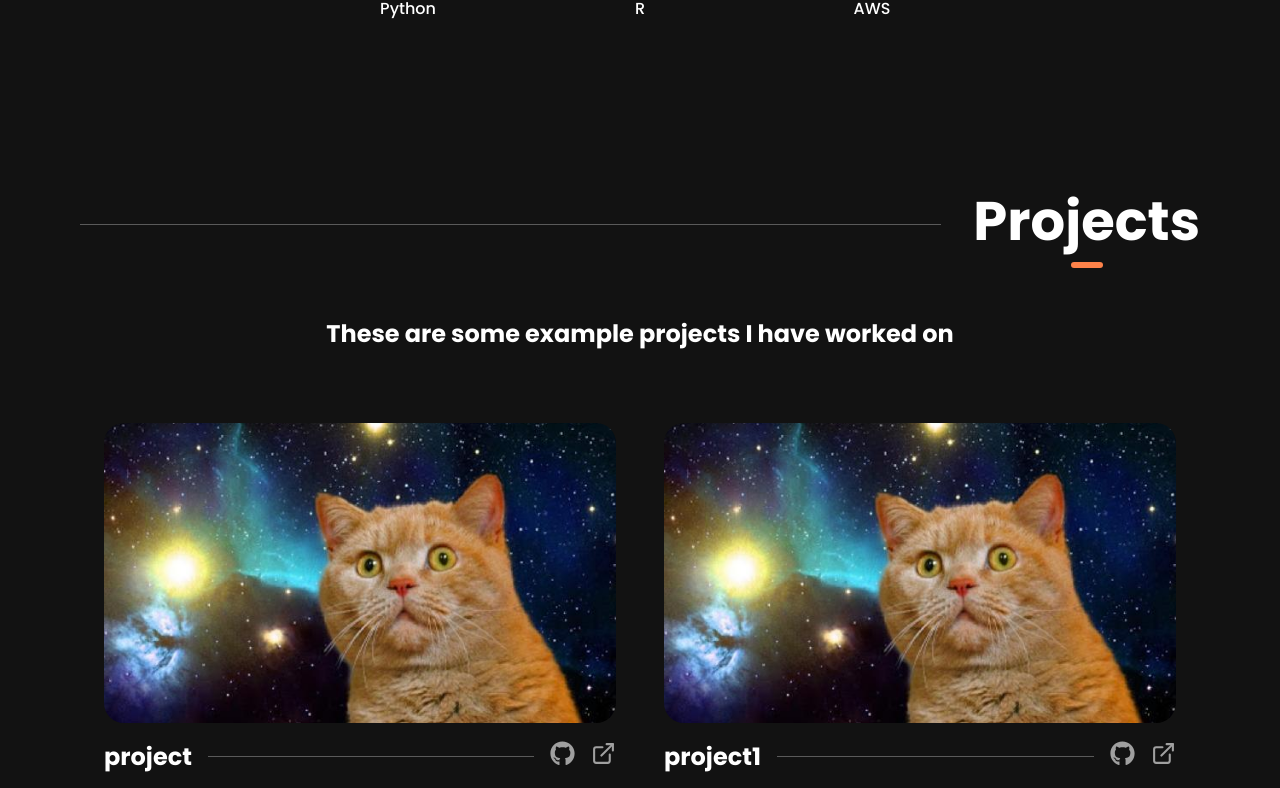
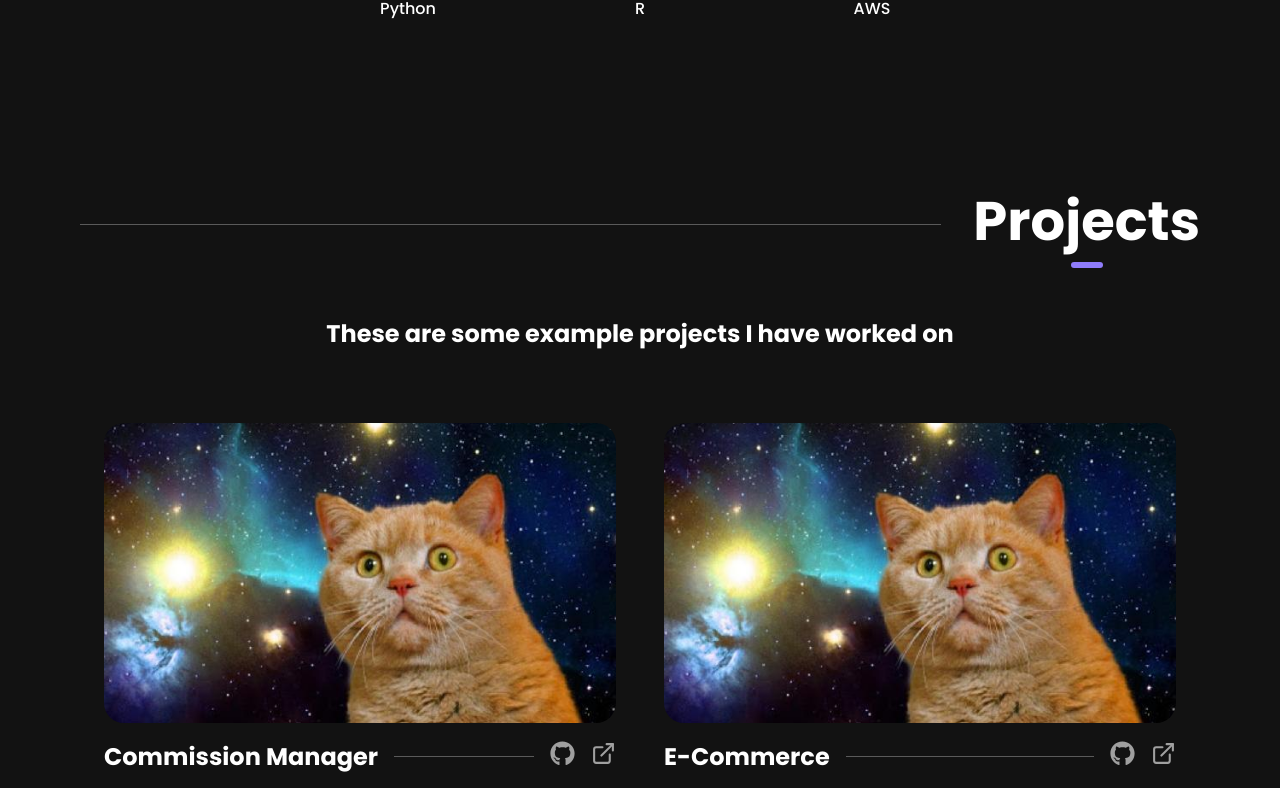
Before and after one commit to andersonzw/portfolio-site, a React (Create React App) app: page / in a window 1280 px wide. Shown: the part 1999-2787 px from the top of the page. Built offline with nearby package versions, Linux system fonts and the light colour scheme; the HTML template or start-up script is replaced by a standard one.

Commit message:
updated .gitignore to remove personal id

```diff
--- a/src/components/hero/Hero.jsx
+++ b/src/components/hero/Hero.jsx
@@ -7,7 +7,7 @@ const Hero = () => {
         <img className="hero-image" src="/assets/placeholder-pp.jpg" alt="" />
       </div>
       <div className=" flexColCenter hero-description">
-        <h1 className="section-title">Anderson Yang</h1>
+        <h1 className="section-title">Melon Milk</h1>
 
         <p className="coloured primary-text">
           Statistician/Data Analyst with a hobby in React frontend development
--- a/src/components/projects/Projects.jsx
+++ b/src/components/projects/Projects.jsx
@@ -25,7 +25,7 @@ const Projects = () => {
         </Reveal>
         <div className="project-list-container">
           {projectList.map((project, i) => (
-            <ScrollReveal key={i}>
+            <ScrollReveal key={i} width= {'100%'}>
               <ProjectCard project={project} />
             </ScrollReveal>
           ))}
--- a/src/components/projects/project-card/ProjectCard.scss
+++ b/src/components/projects/project-card/ProjectCard.scss
@@ -1,69 +1,4 @@
 @use "../../../utils/theme.module";
-
-// .project-card {
-//   width: 500px;
-//   position: relative;
-//   display: flex;
-//   animation: 1s ease 0s 1 normal none running fadeInUp;
-//   transition: opacity 150ms ease-in-out 0s, transform 150ms ease-in-out 0s;
-
-//   .card-image {
-//     height: 100%;
-//     width: 100%;
-//     object-fit: cover;
-//   }
-//   .card-description {
-//     align-self: flex-end;
-//     opacity: 1;
-//     vertical-align: bottom;
-//     padding: 1rem 1.5rem;
-//     margin-top: auto;
-//     gap: 0.5rem;
-//     transform: translateY(0%);
-//     transition: opacity 150ms ease-in-out 0s, transform 150ms ease-in-out 0s;
-
-//     h2 {
-//       font-size: 2rem;
-//       text-transform: capitalize;
-//     }
-//     p {
-//       font-size: 1rem;
-//       line-height: 1.4;
-//     }
-//   }
-// }
-// .tools {
-//   width: 100%;
-//   display: flex;
-//   flex-direction: row;
-
-//   gap: 1rem;
-// }
-// .tool {
-//   background: white;
-//   color: black;
-//   padding: 3px 10px;
-//   border-radius: 10px;
-// }
-
-// .project-card::before {
-//   content: "";
-//   background: linear-gradient(to bottom, transparent 0%, black 100%);
-//   position: absolute;
-//   inset: 0;
-//   opacity: 0.8;
-//   border-radius: 15px;
-// }
-// .project-card:hover .card-description {
-//   opacity: 1;
-//   transform: translateY(-10%);
-//   transition: opacity 270ms ease-in-out 0s, transform 270ms ease-in-out 0s;
-// }
-
-// .project-card:hover {
-//   transform: scale(1.02);
-//   transition: opacity 270ms ease-in-out 0s, transform 270ms ease-in-out 0s;
-// }
 
 .header {
   display: flex;
@@ -80,6 +15,7 @@
 }
 
 .project-card {
+  width: 100%;
   .image-container {
     width: 100%;
     height: 300px;
@@ -90,8 +26,7 @@
       width: 100%;
       height: 100%;
       object-fit: cover;
-    border-radius: 20px;
-
+      border-radius: 20px;
     }
   }
   .header {
@@ -105,7 +40,6 @@
   width: 100%;
   gap: 1rem;
   margin-bottom: 0.7rem;
-  text-transform: capitalize;
   font-weight: 600;
 }
 
--- a/src/utils/_theme.module.scss
+++ b/src/utils/_theme.module.scss
@@ -1,10 +1,10 @@
 /** SCSS DARK THEME PRIMARY COLORS **/
-$primary-100: #f25a0f;
-$primary-200: #f86f30;
-$primary-300: #fd824a;
-$primary-400: #ff9563;
-$primary-500: #ffa77c;
-$primary-600: #ffb995;
+$primary-100: #7f54e4;
+$primary-200: #824ae2;
+$primary-300: #8f7cfa;
+$primary-400: #D1C4E9;
+$primary-500: #D1C4E9;
+$primary-600: #D1C4E9;
 
 /** SCSS DARK THEME SURFACE COLORS */
 $surface-100: #121212;
--- a/src/utils/project_list.json
+++ b/src/utils/project_list.json
@@ -1,36 +1,33 @@
 [
   {
-    "projectName": "project",
+    "projectName": "Commission Manager",
     "image": "/assets/placeholder-proj.jpeg",
-    "description": "Lorem ipsum dolor sit amet, consectetur adipiscing elit. Etiam ultricies interdum elit. ",
-    "tools": ["Javascript", "React", "Redux", "Verylongword"],
+    "description": "A dashboard tailored for artists, streamlining the management of commissions and requests. Utilizes Firebase for secure authentication, along with its database and storage solutions to efficiently organize collections and data.",
+    "tools": ["React", "Redux", "Firebase"],
     "link": "https://www.google.com/",
     "githubLink": "https://www.github.com/"
-
   },
   {
-    "projectName": "project1",
+    "projectName": "E-Commerce",
     "image": "/assets/placeholder-proj.jpeg",
-    "description": "Lorem ipsum dolor sit amet, consectetur adipiscing elit. Etiam ultricies interdum elit. Ut ve",
-    "tools": ["tool1", "tool2", "tool3", "tool4"],
+    "description": "A modern e-commerce platform for clothing, developed with React and Redux, featuring a fully integrated payment system via Stripe API for secure and seamless transactions.",
+    "tools": ["Typescript", "React", "Redux", "Firebase", "Swipe"],
     "link": "https://www.google.com/",
     "githubLink": "https://www.github.com/"
-
   },
   {
-    "projectName": "project2",
+    "projectName": "Milkbot",
     "image": "/assets/placeholder-proj.jpeg",
-    "description": "Lorem ipsum dolor sit amet, consectetur adipiscing elit. Etiam ultricies interdum elit. Ut vehicula odio vel nibh suscipit, ullamcorper sollicitudin sa.",
-    "tools": ["tool1", "tool2", "tool3", "tool4"],
+    "description": "A multipurpose discord bot built using Javascript and Node.js. Contains commands such as music streams, playlist creation, server moderation, server games, catering to a wide array of server functionalities and entertainment needs.",
+    "tools": ["Javascript", "Node.js", "Discord.js"],
     "link": "https://www.google.com/",
     "githubLink": "https://www.github.com/"
-
   },
   {
-    "projectName": "project3",
+    "projectName": "Asteroid Game",
     "image": "/assets/placeholder-proj.jpeg",
-    "description": "Lorem ipsum dolor sit amet, consectetur adipiscing elit. Etiam ultricies interdum elit. Ut vehicula odio vel nibh suscipit, ullamcorper sollicitudin sapien ornare. Aliquam lobortis magna diam, eu faucibus sapien imperdiet sit amet.",
-    "tools": ["tool1", "tool2", "tool3", "tool4"],
+    "description": "A classic asteroid game built using HTML canvas element and vanilla Javascript ",
+    "tools": ["HTML", "Javascript"],
     "link": "https://www.google.com/",
     "githubLink": "https://www.github.com/"
   }
```
Also changed, not shown: 1 other file (tests, documents, lock files or other folders).
